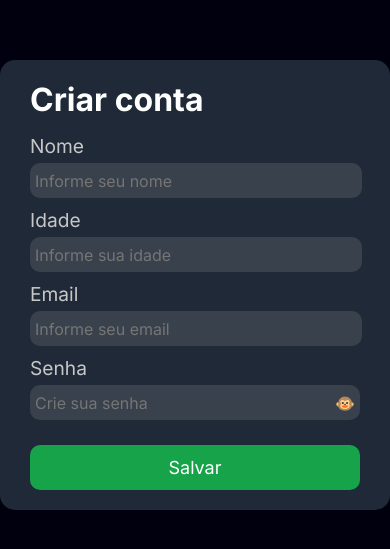
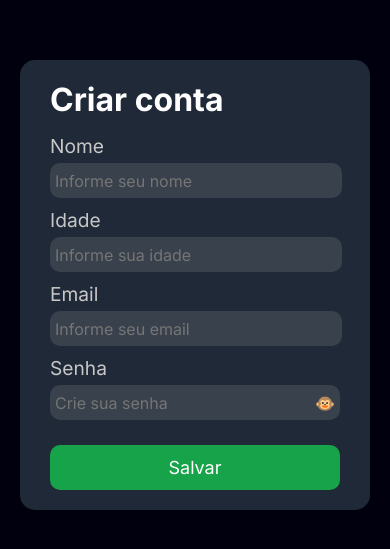
Before and after one commit to MinedCode/E-Store, a React (Vite) app: page /registers in a window 390 px wide. Shown: the part 137-686 px from the top of the page. Built offline with nearby package versions, Linux system fonts and the light colour scheme.

Commit message:
feat: add responsive for login/register screen

```diff
--- a/src/pages/cssPages/form.css
+++ b/src/pages/cssPages/form.css
@@ -3,7 +3,6 @@
     display: flex;
     justify-content: center;
     align-items: center;
-}
 
     .formPage{
         background-color: #1F2937;
@@ -87,3 +86,12 @@
             background-color: #15863f;
         }
     }
+
+}
+@media screen and (max-width: 400px) {
+    .containerPage{
+        .formPage{
+            width: 350px;
+        }
+    }
+}
```
Lines whose indentation alone changed are shown as unchanged.
